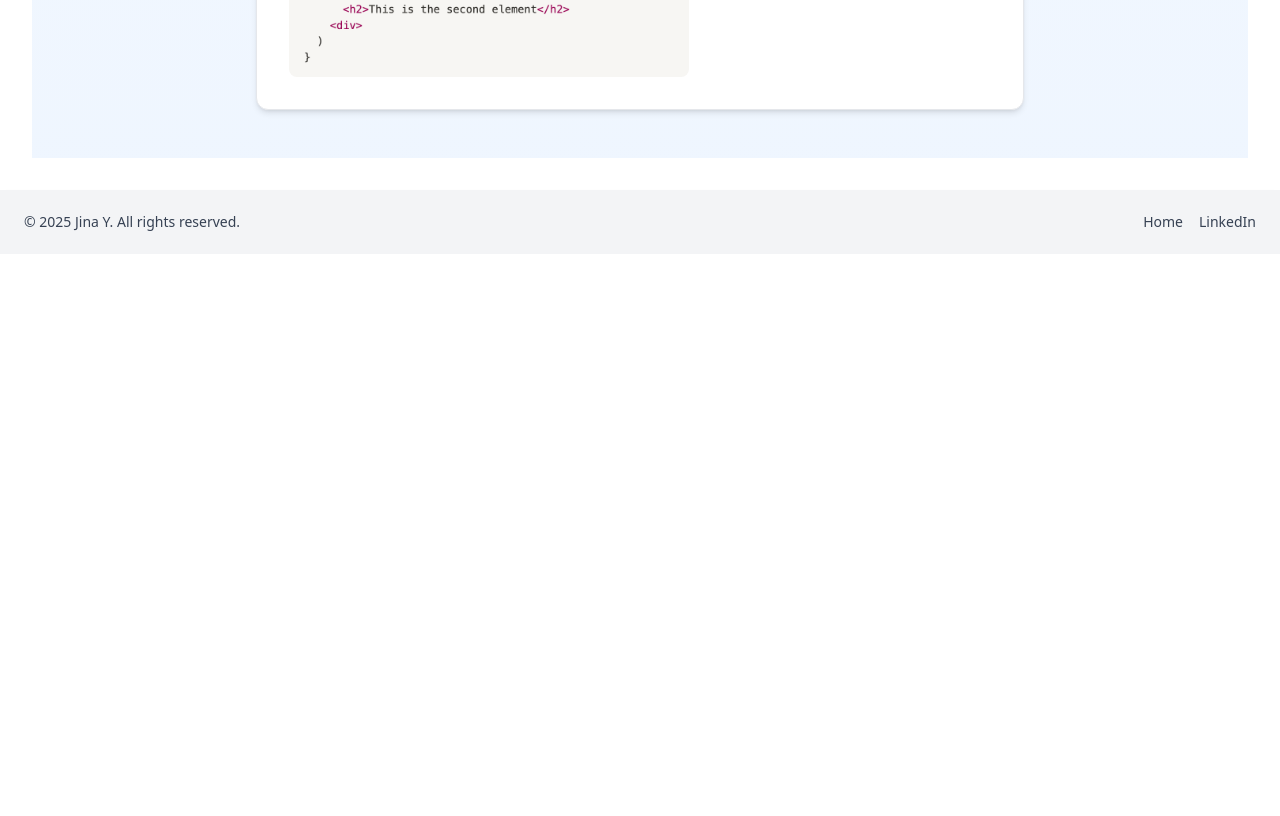
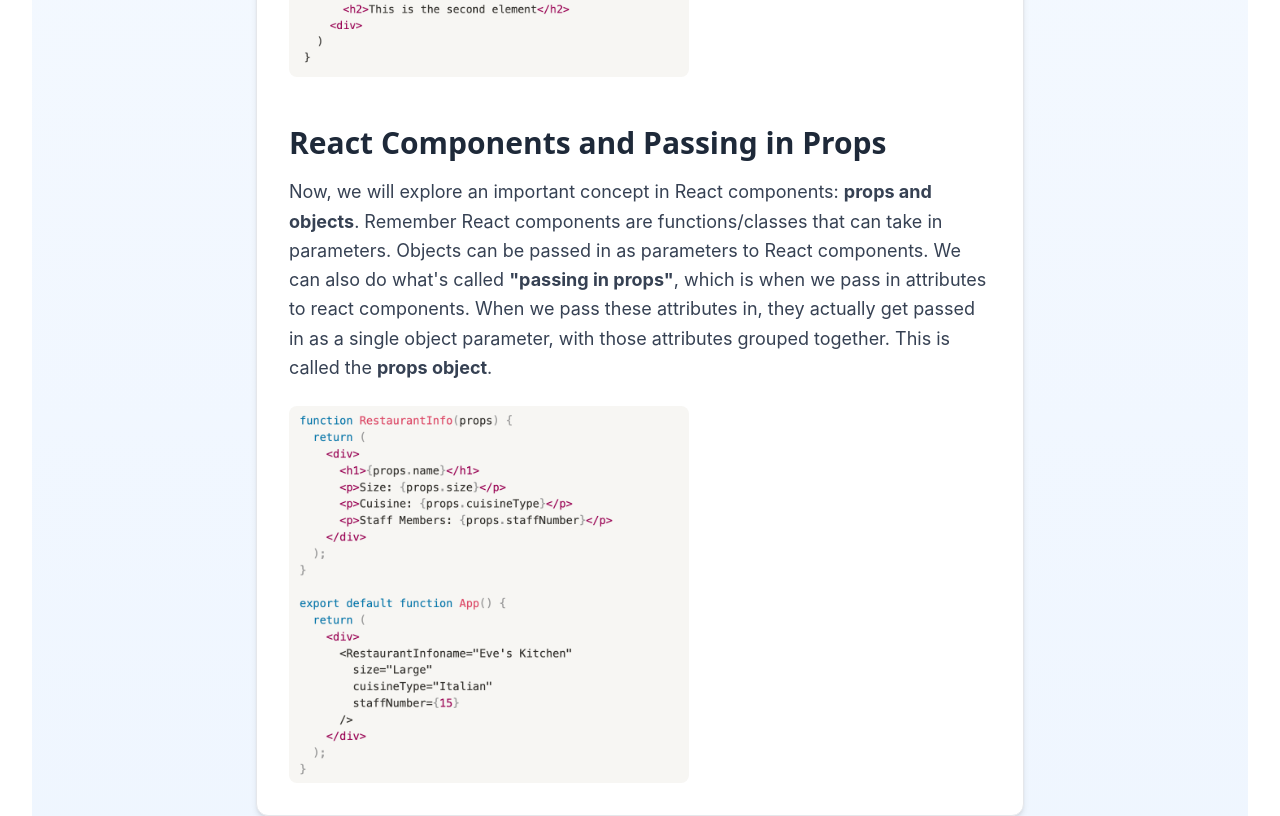
Before and after one commit to popobunns/full-stack-notes, a Next.js app: page /react in a window 1280 px wide. Shown: the part 2660-3476 px from the top of the page. Before the commit the page ends 2914 px from the top, so only its background shows below. Built offline with nearby package versions, Linux system fonts and the light colour scheme.

Commit message:
Added in props section in React page

```diff
--- a/src/app/react/page.js
+++ b/src/app/react/page.js
@@ -116,7 +116,7 @@ export default function Home() {
         {/* Returning more than one parent element in React component */}
         <h2 className="subheading">Returning Multiple Parent Elements in React Components</h2>
           <p className="body">
-            In React, to return more than one element, you must encase both elements within
+            In React, to return more than one element, you must wrap the elements within
             a <code className="inline-code">{"<div> </div>"}</code> container. Because that
             way, it still adheres to the single parent element principle.
           </p>
@@ -127,6 +127,25 @@ export default function Home() {
             height={400}
             className="fade-in-up rounded-lg"
           />
+
+          {/* React Components and Props */}
+        <h2 className="subheading">React Components and Passing in Props</h2>
+        <p className="body">
+          Now, we will explore an important concept in React components: <span className="font-bold">
+          props and objects</span>. Remember React components are functions/classes that can take in
+          parameters. Objects can be passed in as parameters to React components. We can also do what's
+          called <span className="font-bold">"passing in props"</span>, which is when we pass in attributes
+          to react components. When we pass these attributes in, they actually get passed in as a single
+          object parameter, with those attributes grouped together. This is called the <span
+          className="font-bold">props object</span>.
+        </p>
+        <Image
+          src="/images/react/dot-notation.png"
+          alt="Code block of React component accessing props object's attributes via dot notation"
+          width={400}
+          height={300}
+          className="fade-in-up rounded-lg"
+        />
         </div>
       </main>
     );
```
Also changed, not shown: public/images/react/dot-notation.png (added).
